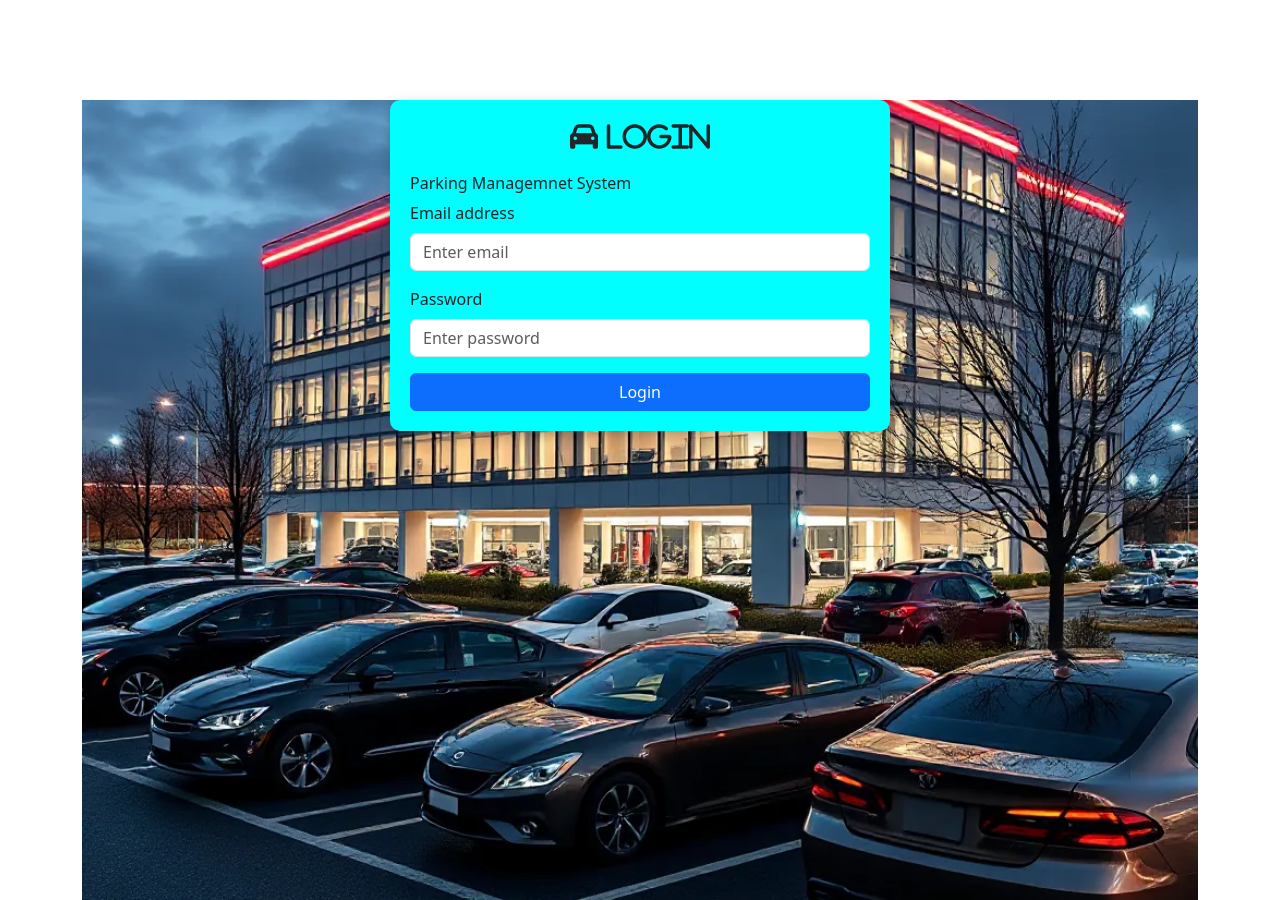
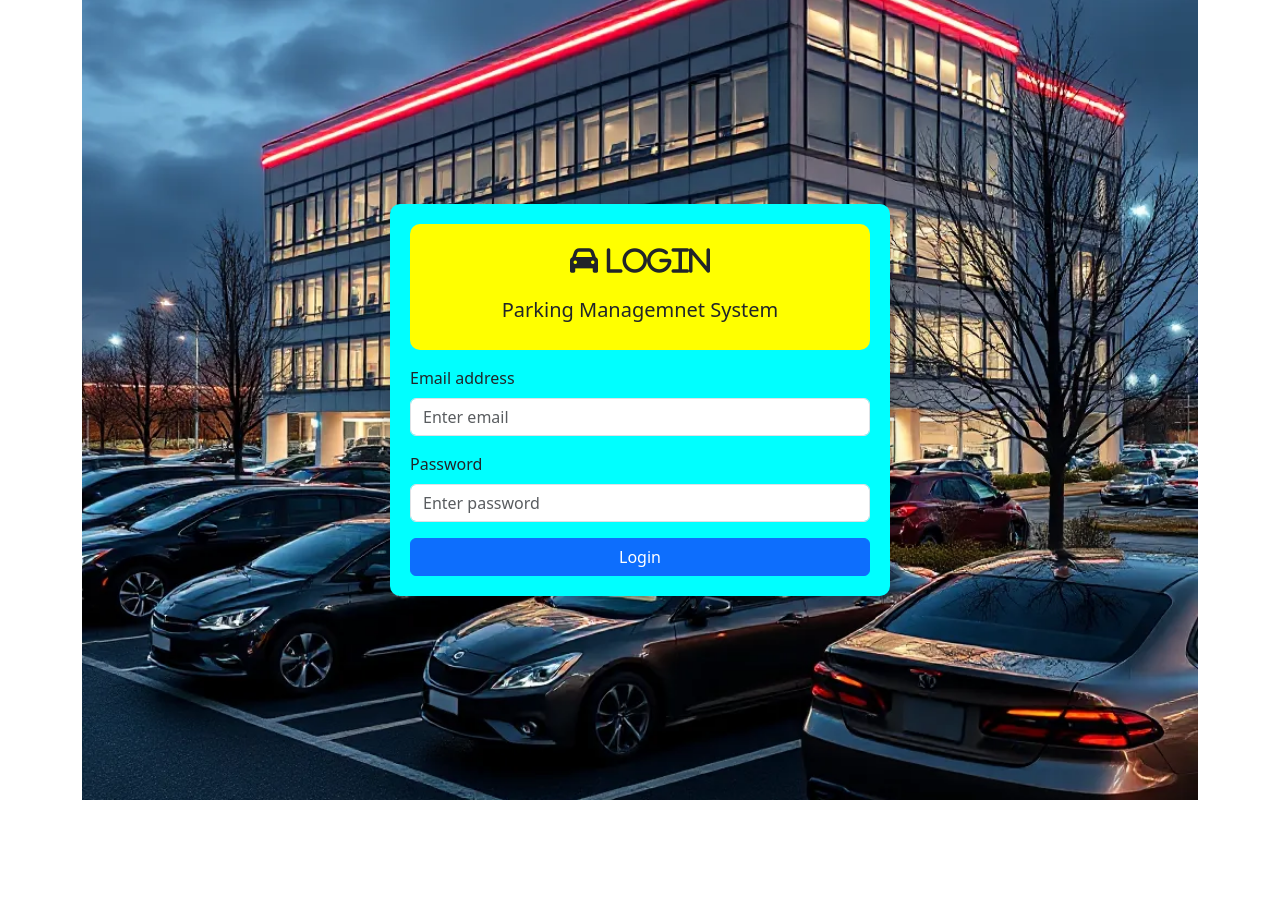
Before and after one commit to sagarmasal12/parking-mng, an Angular app: page /login in a window 1280 px wide. After the commit the page ends 800 px from the top, so only its background shows below. Built offline with nearby package versions, Linux system fonts and the light colour scheme.

Commit message:
logincode ready

```diff
--- a/src/app/app.config.ts
+++ b/src/app/app.config.ts
@@ -2,7 +2,8 @@ import { ApplicationConfig, provideZoneChangeDetection } from '@angular/core';
 import { provideRouter } from '@angular/router';
 
 import { routes } from './app.routes';
+import { provideHttpClient } from '@angular/common/http';
 
 export const appConfig: ApplicationConfig = {
-  providers: [provideZoneChangeDetection({ eventCoalescing: true }), provideRouter(routes)]
+  providers: [provideZoneChangeDetection({ eventCoalescing: true }),provideHttpClient(), provideRouter(routes)]
 };
--- a/src/app/page/login/login.component.css
+++ b/src/app/page/login/login.component.css
@@ -4,17 +4,27 @@
     background-size: cover;
     background-repeat: no-repeat;
     background-position: center;
+    display: flex;
+    justify-content: center;
+    align-items: center;
+}
+.card-header{
+    background-color: yellow;
+    padding: 20px;
+    border-radius: 10px;
 }
 
 .login-card {
     width: 100%;
     max-width: 500px;
-    margin: auto;
-    margin-top: 100px;
+    align-items: center;
     padding: 20px;
     box-shadow: 0 5px 15px rgba(0, 0, 0, 0.2);
     border-radius: 10px;
     background-color: aqua;
+    /* display: flex;
+    justify-content: center;
+    align-items: center; */
 }
 
 .login-title {
--- a/src/app/page/login/login.component.html
+++ b/src/app/page/login/login.component.html
@@ -4,21 +4,23 @@
             <div class="full-background">
                 <div class="login-background">
                     <div class="login-card">
-                        <h3 class="login-title"> <i class="fas fa-car"> Login</i></h3>
-                        <h6>Parking Managemnet System</h6>
-                        <form>
+                        <div class="card-header">
+                            <h3 class="login-title"> <i class="fas fa-car"> Login</i></h3>
+                            <h5 style="text-align: center;">Parking Managemnet System</h5>
+                        </div>
+                        <form class="mt-3">
                             <div class="mb-3">
                                 <label for="email" class="form-label">Email address</label>
-                                <input type="email" class="form-control" name="email" id="email"
+                                <input type="email" class="form-control" [(ngModel)]="loginobj.emailId" name="email" id="email"
                                     placeholder="Enter email" required>
                             </div>
                             <div class="mb-3">
                                 <label for="password" class="form-label">Password</label>
-                                <input type="password" class="form-control" name="password" id="password"
+                                <input type="password" class="form-control" [(ngModel)]="loginobj.password" name="password" id="password"
                                     placeholder="Enter password" required>
                             </div>
 
-                            <button type="button" class="btn btn-primary w-100">Login</button>
+                            <button type="button"  class="btn btn-primary w-100" (click)="onLogin()" >Login</button>
                         </form>
                     </div>
                 </div>
--- a/src/app/page/login/login.component.ts
+++ b/src/app/page/login/login.component.ts
@@ -1,6 +1,10 @@
 
-import { Component } from '@angular/core';
+import { Component, Inject, inject } from '@angular/core';
 import { FormsModule } from '@angular/forms';
+import { IUserModel, User } from '../model/user.model';
+import { UserService } from '../service/user.service';
+import { Router } from '@angular/router';
+import { DashboardComponent } from '../dashboard/dashboard.component';
 
 @Component({
   selector: 'app-login',
@@ -11,5 +15,22 @@ import { FormsModule } from '@angular/forms';
 })
 export class LoginComponent {
 
-  imgBackground = "assets/images/Flux_Dev_Create_a_stunning_highdefinition_background_image_for_0.jpg"
+  loginobj : User = new User();
+
+  userSrv = inject(UserService);
+
+  router = inject(Router)
+
+
+  onLogin(){
+    this.userSrv.loginUser(this.loginobj).subscribe((res:IUserModel)=>{
+      alert('User Found');
+      localStorage.setItem("parkUser",JSON.stringify(res))
+      this.router.navigateByUrl("/dashboard")
+    },error=>{
+      alert("Wrong Credential")
+    })
+  }
+
+
 }
--- /dev/null
+++ b/src/app/page/model/user.model.ts
@@ -0,0 +1,21 @@
+export class User{
+
+  emailId: string;
+  password: string;
+
+  constructor(){
+    this.emailId = '';
+    this.password = '';
+  }
+}
+
+export interface IUserModel {
+  userId: number
+  emailId: string
+  password: string
+  createdDate: string
+  projectName: string
+  fullName: string
+  mobileNo: string
+  extraId: any
+}
--- /dev/null
+++ b/src/app/page/service/user.service.ts
@@ -0,0 +1,19 @@
+import { HttpClient } from '@angular/common/http';
+import { Injectable } from '@angular/core';
+import { IUserModel, User } from '../model/user.model';
+import { Observable } from 'rxjs';
+
+@Injectable({
+  providedIn: 'root'
+})
+export class UserService {
+
+  constructor(private http:HttpClient) { }
+
+
+
+    loginUser(obj:User):Observable<IUserModel>{
+      return this.http.post<IUserModel>("https://api.freeprojectapi.com/api/SmartParking/login",obj)
+
+  }
+}
```
Also changed, not shown: 1 other file (tests, documents, lock files or other folders).
